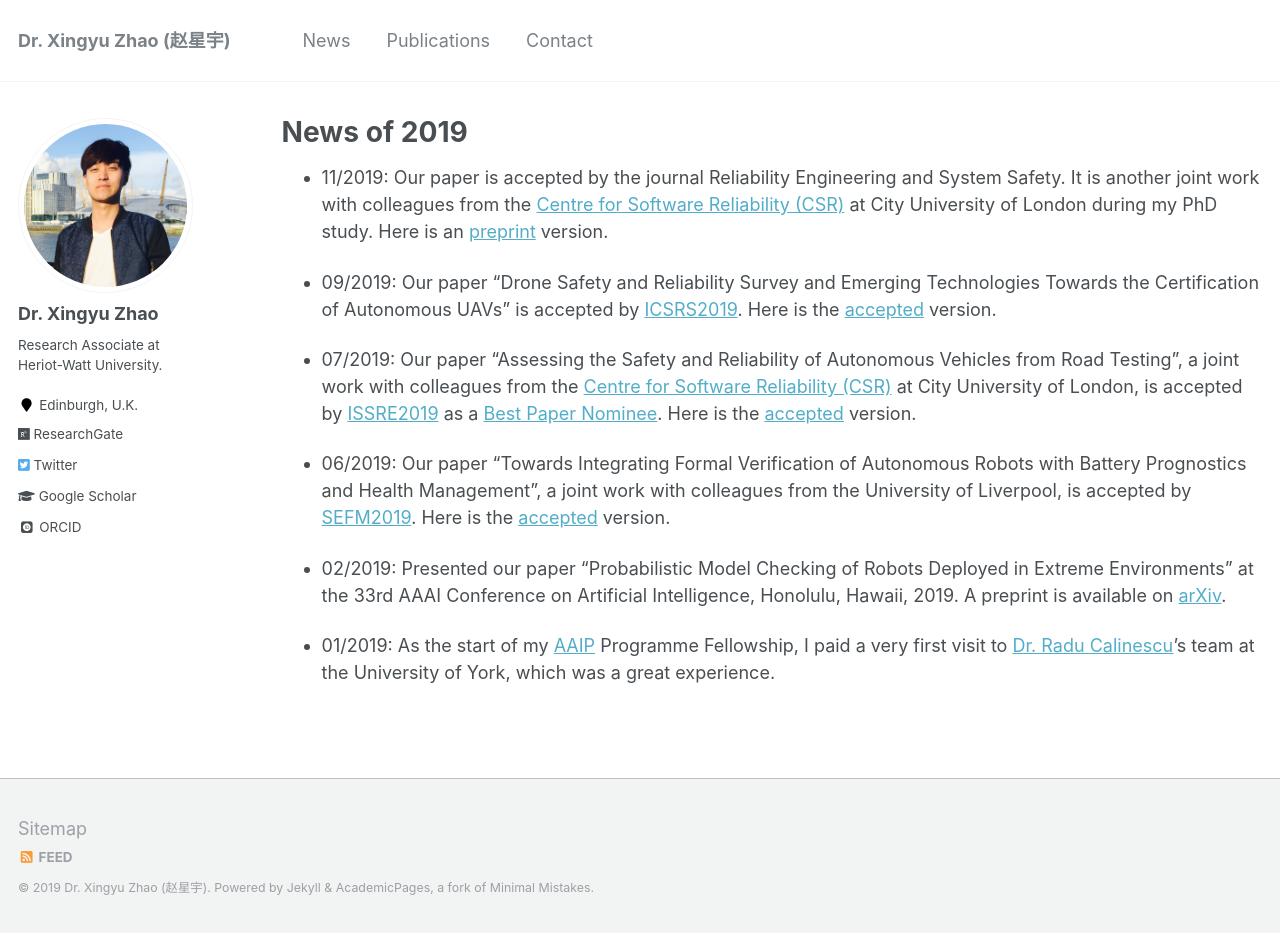
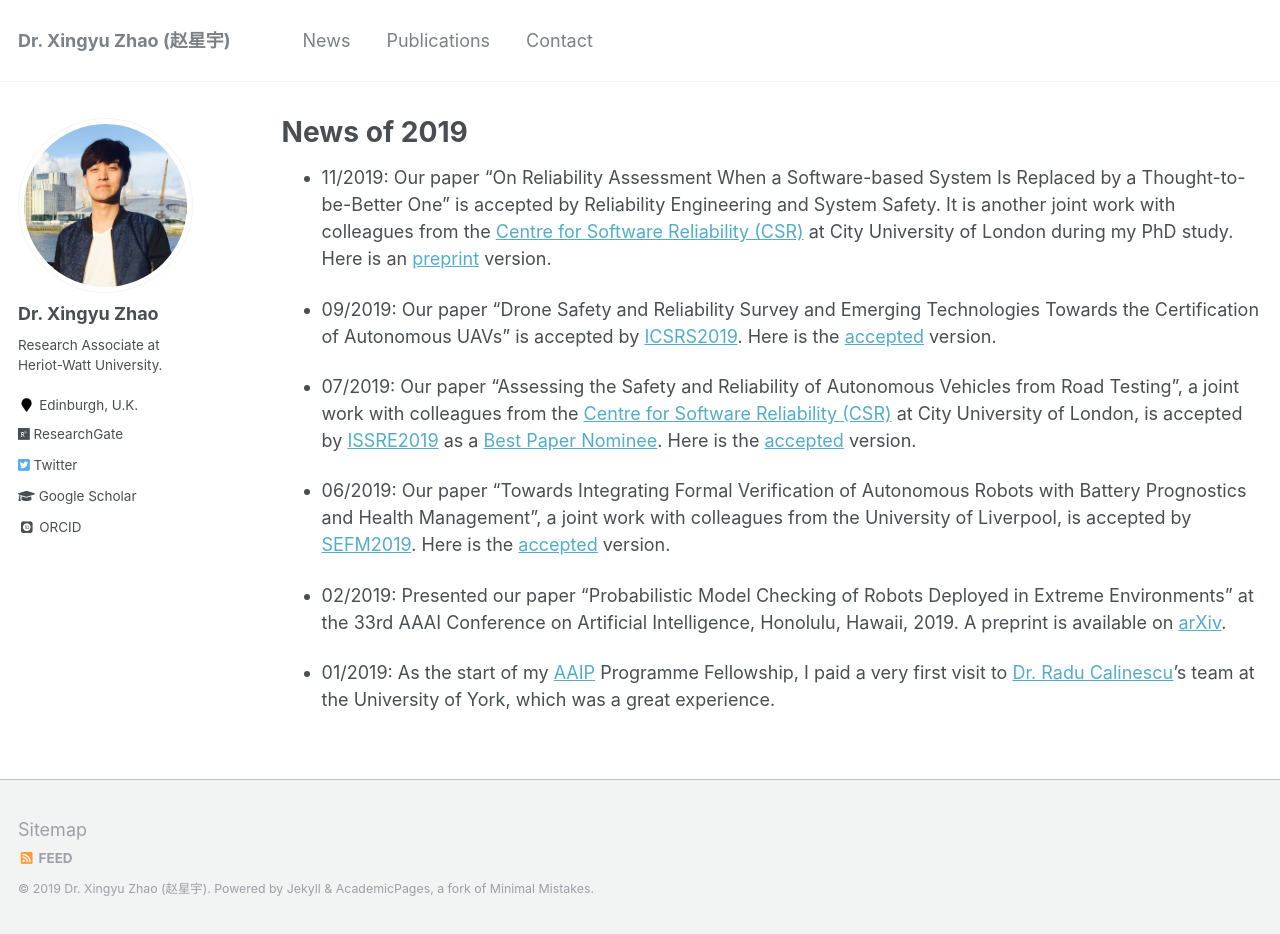
Before and after one commit to x-y-zhao/x-y-zhao.github.io, a Jekyll site: the page built from _pages/news.md, in a window 1280 px wide and 934 px high. Built offline with Jekyll 4.4.1, drawn with Linux system fonts in a browser that asks for light colours; some web fonts are replaced.

Commit message:
Update news.md

```diff
--- a/_pages/news.md
+++ b/_pages/news.md
@@ -9,7 +9,7 @@ redirect_from:
 
 {% include base_path %}
 
-* 11/2019: Our paper is accepted by the journal Reliability Engineering and System Safety. It is another joint work with colleagues from the [Centre for Software Reliability (CSR)](https://www.city.ac.uk/about/schools/mathematics-computer-science-engineering/research/centre-for-software-reliability) at City University of London during my PhD study. Here is an [preprint](https://x-y-zhao.github.io/files/NWTES_RESS.pdf) version.
+* 11/2019: Our paper "On Reliability Assessment When a Software-based System Is Replaced by a Thought-to-be-Better One" is accepted by Reliability Engineering and System Safety. It is another joint work with colleagues from the [Centre for Software Reliability (CSR)](https://www.city.ac.uk/about/schools/mathematics-computer-science-engineering/research/centre-for-software-reliability) at City University of London during my PhD study. Here is an [preprint](https://x-y-zhao.github.io/files/NWTES_RESS.pdf) version.
 
 * 09/2019: Our paper "Drone Safety and Reliability Survey and Emerging Technologies Towards the Certification of Autonomous UAVs" is accepted by [ICSRS2019](http://www.icsrs.org/). Here is the [accepted](https://x-y-zhao.github.io/files/ICSRS2019.pdf) version.
 
```
